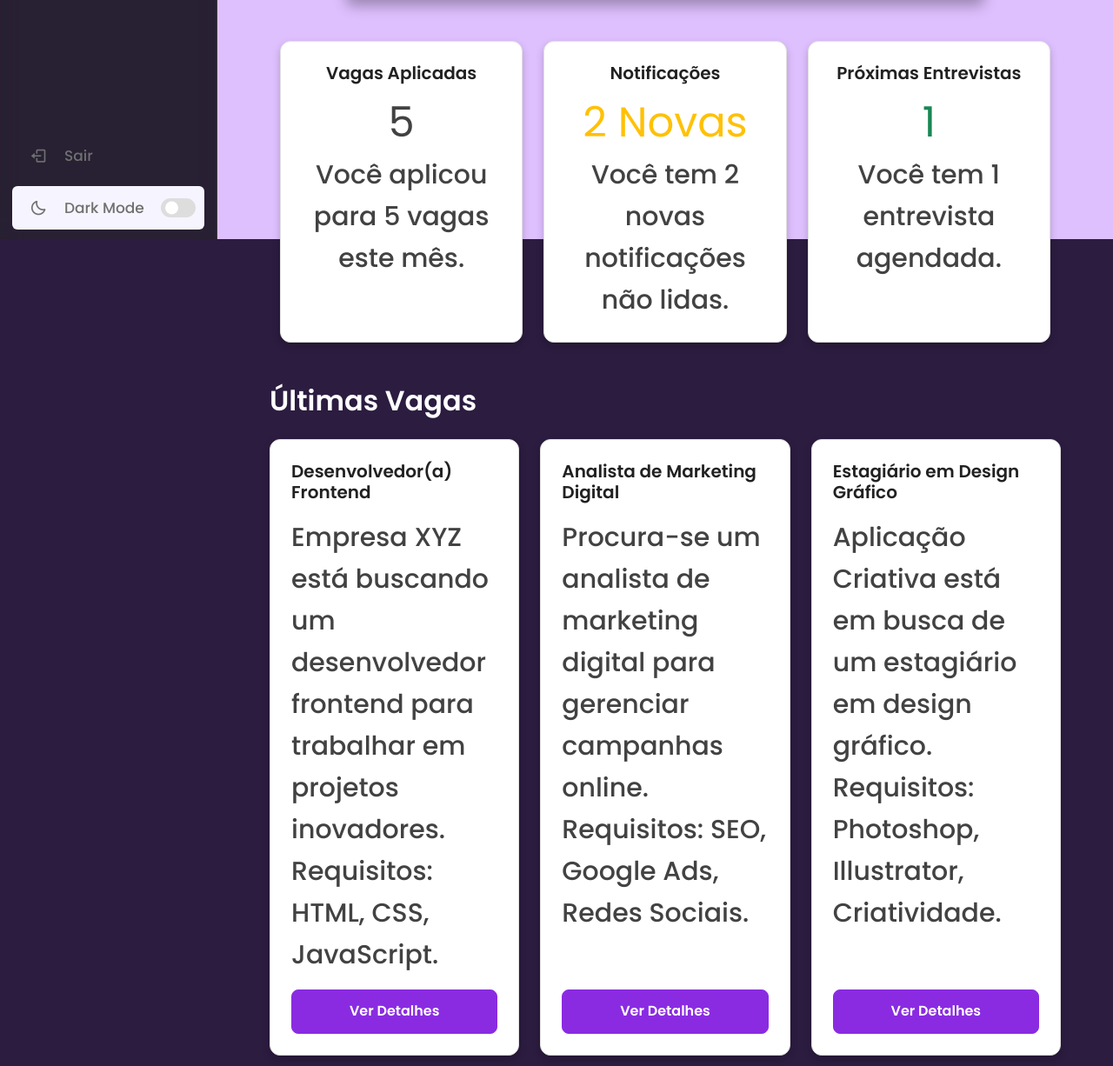
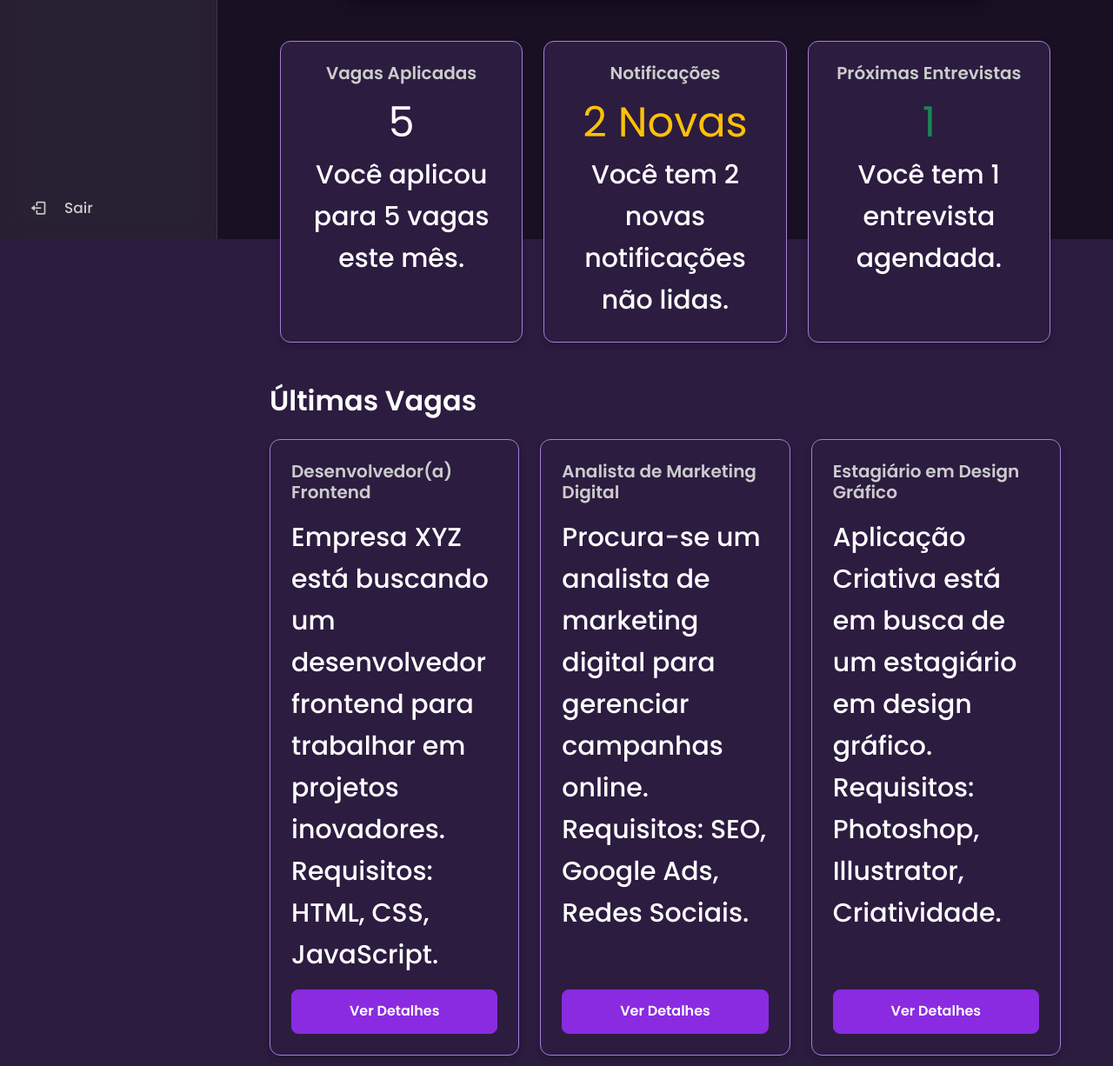
Before and after one commit to nunesguilr/estagiup, a Django app: page /dashboard/ in a window 1280 px wide. Shown: the part 525-1751 px from the top of the page at 87% size. Run offline with Django 4.2, Linux system fonts and the light colour scheme; some libraries are stand-ins or nearby versions.

```diff
--- a/estagiup/static/meucss/_sidebar.css
+++ b/estagiup/static/meucss/_sidebar.css
@@ -2,26 +2,26 @@
   margin: 0;
   padding: 0;
   box-sizing: border-box;
-    font-family: "Poppins", sans-serif;
 }
 
 :root {
     /* ===== Colors ===== */
-    --body-color: #dfc0ff;
-    --sidebar-color: #fff;
-    --primary-color: #dc143c;
-    --primary-color-light: #f6f5ff;
-    --toggle-color: #ddd;
-    --text-color: #707070;
+    --body-color: #1a1024;
+    --sidebar-color: #242526;
+    --primary-color: #8a2be2; /* Roxo do EstagiUP */
+    --primary-color-light: #3a3b3c;
+    --toggle-color: #fff;
+    --text-color: #ccc;
 
     /* ====== Transition ====== */
-    --tran-03: all 0.2s ease;
     --tran-03: all 0.3s ease;
-    --tran-04: all 0.3s ease;
-    --tran-05: all 0.3s ease;
+    --tran-04: all 0.4s ease;
+    --tran-05: all 0.5s ease;
 }
 
 body {
+    margin: 0;
+    font-family: "Poppins", sans-serif;
     min-height: 100vh;
     background-color: var(--body-color);
     transition: var(--tran-05);
@@ -277,55 +251,6 @@ body.dark .sidebar li a:hover .text {
 
 .menu-bar::-webkit-scrollbar {
     display: none;
-}
-
-.sidebar .menu-bar .mode {
-    border-radius: 6px;
-    background-color: var(--primary-color-light);
-    position: relative;
-    transition: var(--tran-05);
-}
-
-.menu-bar .mode .sun-moon {
-    height: 50px;
-    width: 60px;
-}
-
-.mode .sun-moon i {
-    position: absolute;
-}
-
-.mode .sun-moon i.sun {
-    opacity: 0;
-}
-
-body.dark .mode .sun-moon i.sun {
-    opacity: 1;
-}
-
-body.dark .mode .sun-moon i.moon {
-    opacity: 0;
-}
-
-.menu-bar .bottom-content .toggle-switch {
-    position: absolute;
-    right: 0;
-    height: 100%;
-    min-width: 60px;
-    display: flex;
-    align-items: center;
-    justify-content: center;
-    border-radius: 6px;
-    cursor: pointer;
-}
-
-.toggle-switch .switch {
-    position: relative;
-    height: 22px;
-    width: 40px;
-    border-radius: 25px;
-    background-color: var(--toggle-color);
-    transition: var(--tran-05);
 }
 
 .switch::before {
@@ -363,22 +284,18 @@ body.dark .switch::before {
     padding: 12px 60px;
 }
 
-.sidebar.close ~ .home {
+.sidebar.close~.home {
     left: 88px;
     height: 100vh;
     width: calc(100% - 88px);
 }
 
-body.dark .home .text {
-    color: var(--text-color);
-}
-
 /* Estilo PADRÃO (Light Mode) para os cards */
 .card-custom {
-  background-color: #FFFFFF; /* Fundo branco */
-  border: 1px solid #E0E0E0; /* Borda cinza clara */
+    background-color: #2c1c40;
+    border: 1px solid #a87ddb;
     border-radius: 12px;
-  color: #424242; /* Texto escuro */
+    color: #ffffff;
     padding: 1.5rem;
     height: 100%;
     display: flex;
@@ -387,49 +304,43 @@ body.dark .home .text {
 }
 
 h2 {
-    color: #ffffff; /* Título bem escuro */
+    color: #ffffff;
+    /* Título bem escuro */
     font-weight: 600;
 }
 
 .card-custom .card-title {
-    color: #212121; /* Título bem escuro */
+    color: var(--text-color);
+    /* Título bem escuro */
     font-weight: 600;
 }
 
 /* Estilo PADRÃO (Light Mode) para a seção Hero */
 .hero-section {
-    background-color:  #2c1c40; /* Fundo lilás bem claro */
+    background-color: #2c1c40;
+    /* Fundo lilás bem claro */
 }
 
 .hero-section h1 {
-    color: #ffffff; /* Texto roxo escuro */
+    color: #ffffff;
+    /* Texto roxo escuro */
 }
 
 .hero-section p {
-    color: #ffffff; /* Texto cinza */
+    color: #ffffff;
+    /* Texto cinza */
 }
 
-
-/* AGORA, AS MUDANÇAS PARA O DARK MODE */
-
-body.dark .card-custom {
-  background-color: #2c1c40; /* Fundo roxo escuro que você já usa */
-  border: 1px solid #3a2e4c;
-  color: #e0cffc; /* Texto lilás claro */
+/* =============================================== */
+/* GARANTIA DE FUNCIONAMENTO DOS ÍCONES BOXICONS   */
+/* =============================================== */
+.bx {
+  font-family: "boxicons" !important;
+  font-weight: normal;
+  font-style: normal;
+  font-variant: normal;
+  text-transform: none;
+  line-height: 1;
+  -webkit-font-smoothing: antialiased;
+  -moz-osx-font-smoothing: grayscale;
 }
-
-body.dark .card-custom .card-title {
-    color: #FFFFFF; /* Título branco */
-}
-
-body.dark .hero-section {
-    background-color: #2c1c40;
-}
-
-body.dark .hero-section h1 {
-    color: #FFFFFF; /* Texto branco */
-}
-
-body.dark .hero-section p {
-    color: #e0cffc; /* Texto lilás claro */
-}
--- /dev/null
+++ b/estagiup/static/meujs/_sidebar.js
@@ -0,0 +1,24 @@
+// Espera todo o conteúdo do HTML ser carregado antes de executar o script
+document.addEventListener("DOMContentLoaded", function() {
+
+    const body = document.querySelector('body'),
+          sidebar = document.querySelector('.sidebar'),
+          toggle = document.querySelector(".toggle"), // A variável que controla a seta
+          searchBtn = document.querySelector(".search-box");
+
+    // ESTE BLOCO FAZ A SETA FUNCIONAR
+    // Verifica se o elemento da seta (toggle) existe antes de adicionar o evento
+    if(toggle) {
+        toggle.addEventListener("click" , () =>{
+            sidebar.classList.toggle("close");
+        });
+    }
+
+    // Este é o código da barra de pesquisa, pode manter para o futuro
+    if(searchBtn) {
+        searchBtn.addEventListener("click" , () =>{
+            sidebar.classList.remove("close");
+        });
+    }
+
+});
--- a/estagiup/templates/_sidebar.html
+++ b/estagiup/templates/_sidebar.html
@@ -56,18 +56,6 @@
                 </a>
             </li>
 
-            <li class="mode">
-                <div class="sun-moon">
-                    <i class='bx bx-moon icon moon'></i>
-                    <i class='bx bx-sun icon sun'></i>
-                </div>
-                <span class="mode-text text">Dark Mode</span>
-
-                <div class="toggle-switch">
-                    <span class="switch"></span>
-                </div>
-            </li>
-
         </div>
     </div>
 </nav>
```
Also changed, not shown: other parts of estagiup/static/meucss/_sidebar.css (+8 -38 lines). Lines whose indentation alone changed are shown as unchanged.
